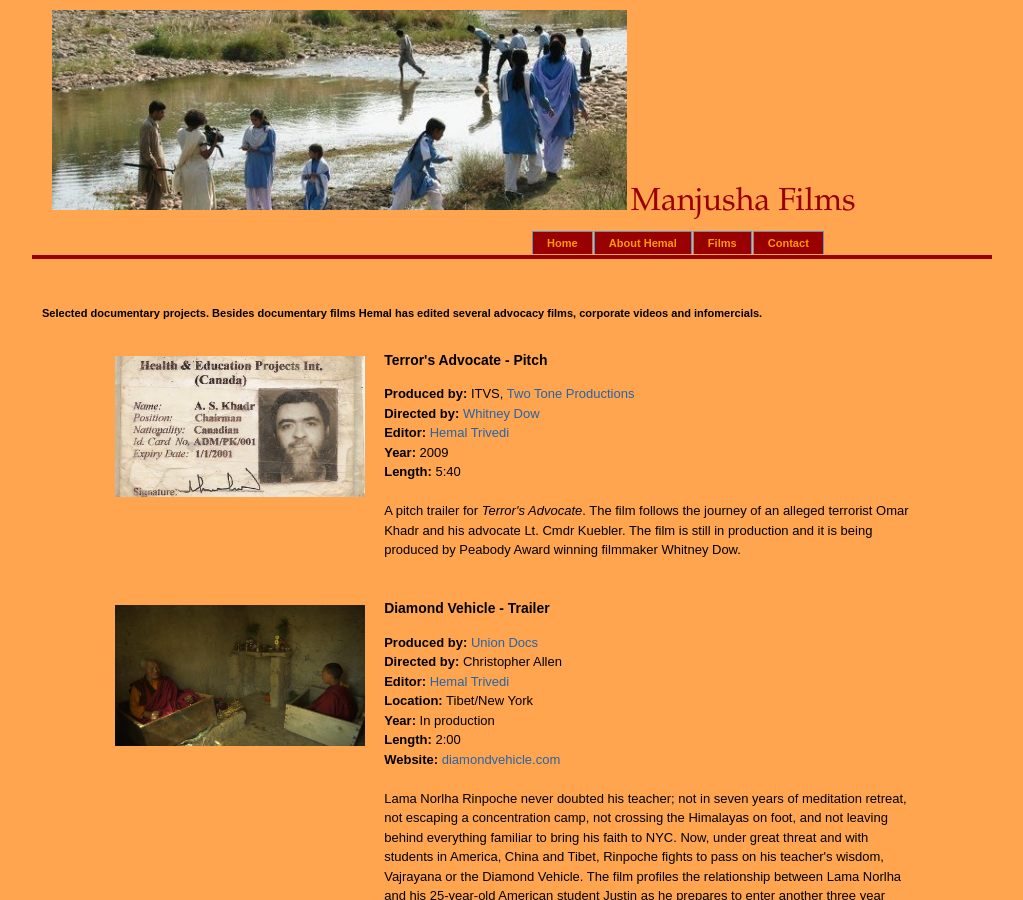
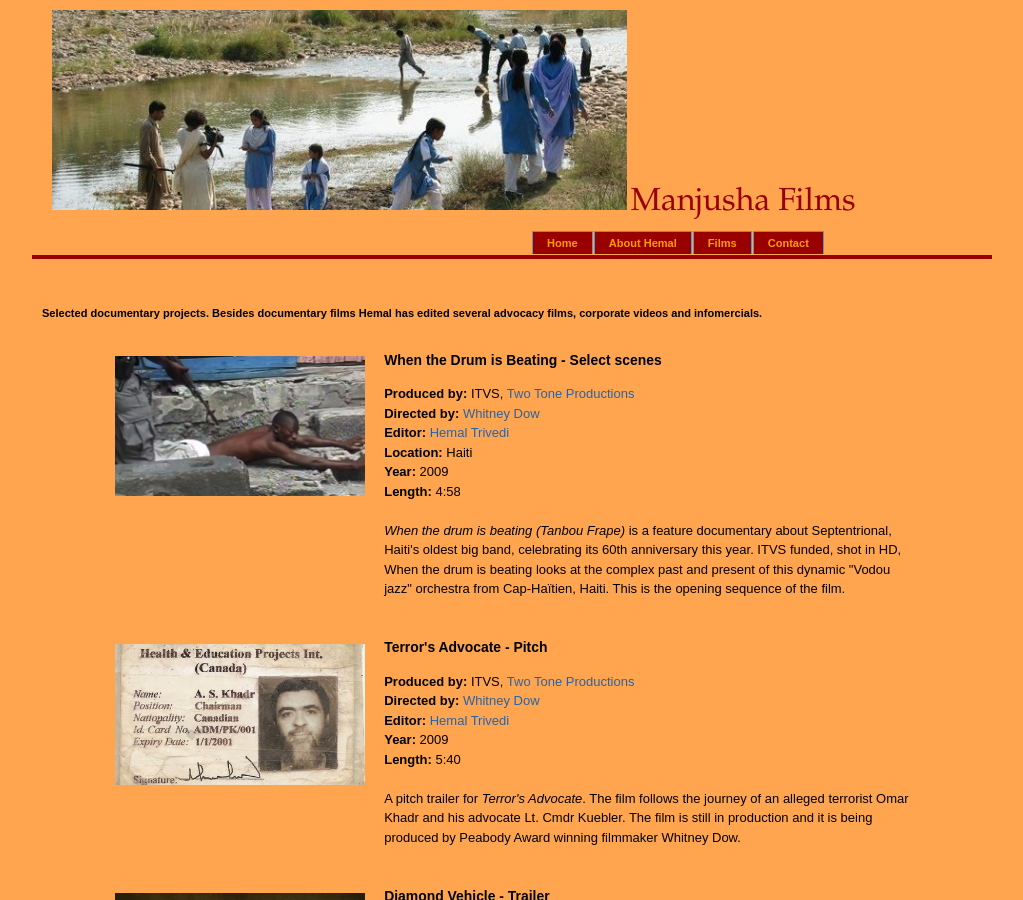
Before and after one commit to HemangLavana/manjushafilms, a Jekyll site: the page built from films/index.html, in a window 1280 px wide and 900 px high. Shown: the whole window, without its empty margins (128-1151 px from the left). Built offline with Jekyll 4.4.1, drawn with Linux system fonts in a browser that asks for light colours.

Commit message:
Added missing drum is beating info

```diff
--- a/films/index.html
+++ b/films/index.html
@@ -11,6 +11,49 @@ Hemal has edited several advocacy films, corporate videos and infomercials.
 <center>
 <table width="800" border="0" cellspacing="0" cellpadding="0">
 <!-- <? include 'WhenTheDrumIsBeating-intro.html' ?> -->
+<tr>
+    <td valign="top" width="250">
+        <br>
+        <a href="javascript:VideoWindow('WhenTheDrumIsBeating-selectscenes.html')">
+        <img src="WhenTheDrumIsBeating-still.jpg" width="250"></a><br><br>
+    </td>
+
+    <td valign="top" width="500">
+        <div id="film-title">
+        <h3>
+        <b>When the Drum is Beating - Select scenes</b>
+        </h3>
+        </div>
+
+<!--
+        <h5>
+        <b>Produced by:</b> ITVS, Two Tone Productions <br>
+        <b>Directed by:</b> Whitney Dow <br>
+-->
+        <b>Produced by:</b> ITVS, <a href="http://www.two-toneproductions.com"> Two Tone Productions </a> <br>
+        <b>Directed by:</b> <a href="http://www.imdb.com/name/nm1103119"> Whitney Dow </a> <br>
+        <b>Editor:</b> <a href="http://www.manjushafilms.com/aboutHemal.html"> Hemal Trivedi </a> <br>
+        <b>Location:</b> Haiti <br>
+        <b> Year:</b> 2009 <br>
+        <b>Length:</b> 4:58 <br><br>
+        <!-- Brief intro here -->
+
+<em> When the drum is beating  (Tanbou Frape) </em> is a feature documentary about Septentrional,
+Haiti's oldest big band, celebrating its 60th anniversary this year.
+ITVS funded, shot in HD, When the drum is beating looks at the complex past and present
+of this dynamic "Vodou jazz" orchestra from Cap-Haïtien, Haiti.
+This is the opening sequence of the film.
+
+<!--
+More selected sequences.
+-->
+
+        <br><br>
+<!--
+</h5>
+-->
+    </td>
+</tr>
 
 <!-- <? include 'TerrorsAdvocate-intro.html' ?> -->
 <tr>
```
